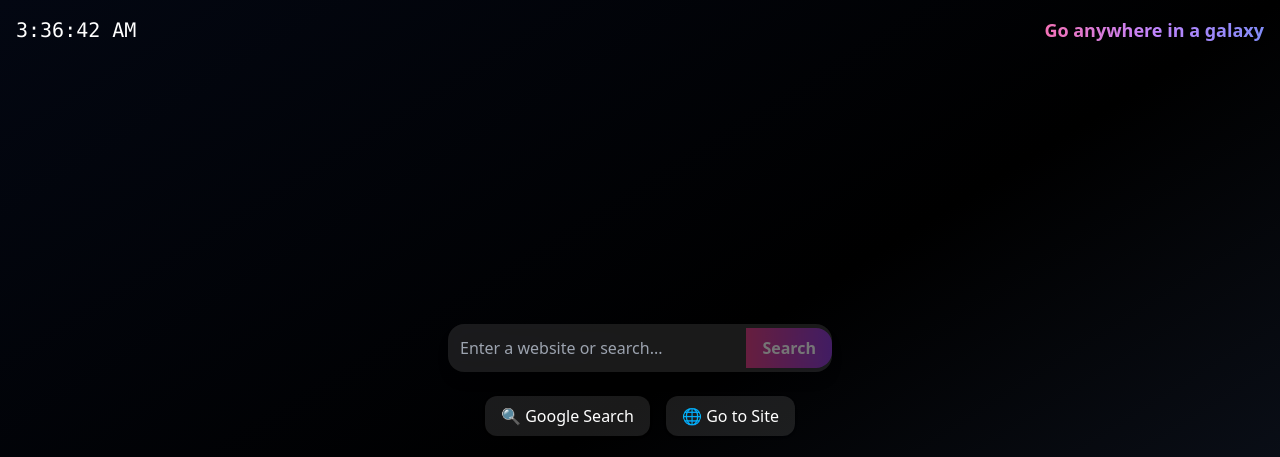
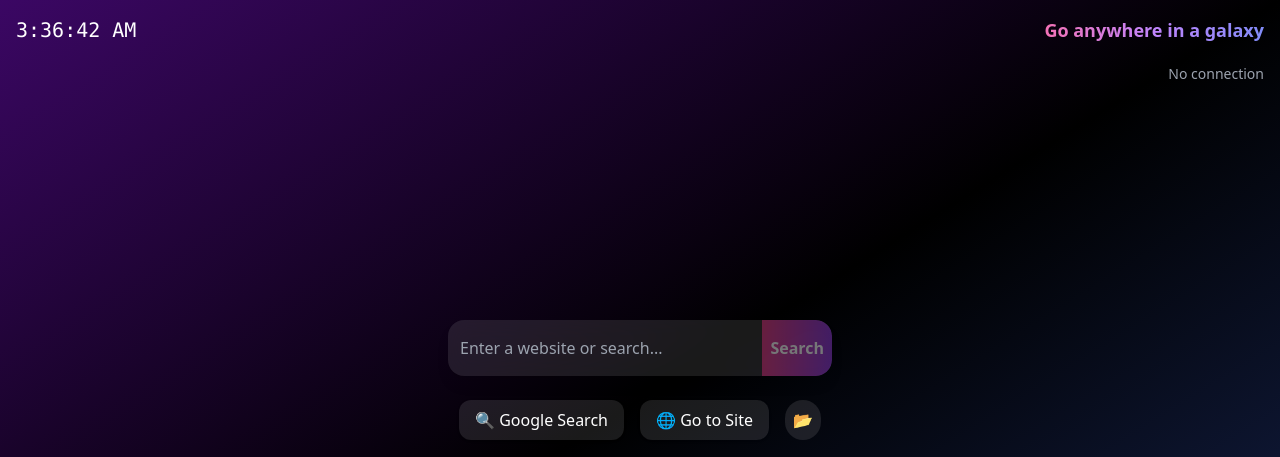
Before and after one commit to skiibiidee/search, a plain HTML site: page index.html in a window 1280 px wide. Shown: the top 457 px of the page. Drawn offline with nearby package versions, Linux system fonts and the light colour scheme; no server answers.

Commit message:
Update index.html

```diff
--- a/index.html
+++ b/index.html
@@ -3,15 +3,22 @@
 <head>
   <meta charset="UTF-8" />
   <meta name="viewport" content="width=device-width, initial-scale=1.0" />
-  <title>Sleek Search</title>
+  <title>Search</title>
   <script src="https://cdn.tailwindcss.com"></script>
 </head>
-<body class="h-screen w-screen bg-gradient-to-br from-gray-950 via-black to-gray-900 text-white flex flex-col">
+<body class="h-screen w-screen bg-gradient-to-br from-purple-950 via-black to-blue-950 text-white flex flex-col">
   <!-- Header -->
   <header class="flex justify-between items-center p-4">
     <div id="time" class="text-xl font-mono"></div>
     <div id="greeting" class="text-lg font-semibold"></div>
   </header>
+
+  <!-- Ping Info -->
+  <div id="systemInfo" class="absolute top-16 right-4 text-sm text-gray-400">
+    <span id="ping">Ping: ...</span>
+
+  </div>
+
 
   <!-- Main -->
   <main class="flex flex-col items-center justify-center flex-grow space-y-6">
@@ -25,7 +32,7 @@
       />
       <button
         id="searchBtn"
-        class="px-4 py-2 bg-gradient-to-r from-pink-600 to-purple-700 font-bold disabled:opacity-40 disabled:cursor-not-allowed transition-all rounded-r-2xl"
+        class="px-2 py-4 bg-gradient-to-r from-pink-600 to-purple-700 font-bold disabled:opacity-40 disabled:cursor-not-allowed transition-all rounded-r-2xl"
         disabled
       >
         Search
@@ -40,6 +47,10 @@
       <button id="goToSiteBtn" class="px-4 py-2 rounded-xl bg-white/10 hover:bg-white/20 transition shadow">
         🌐 Go to Site
       </button>
+      <button id="fileLoaderBtn" class="p-2 rounded-full bg-white/10 hover:bg-white/20 transition" title="Open HTML File">
+        📂
+      </button>
+      <input type="file" id="fileInput" accept=".html" class="hidden">
     </div>
 
     <!-- Quick links -->
@@ -73,7 +84,7 @@
   </div>
 
   <script>
-    // Update time
+    // ===== Time =====
     function updateTime() {
       const now = new Date();
       document.getElementById("time").textContent = now.toLocaleTimeString();
@@ -81,7 +92,7 @@
     setInterval(updateTime, 1000);
     updateTime();
 
-    // Greeting from localStorage
+    // ===== Greeting =====
     const greeting = document.getElementById("greeting");
     if (localStorage.getItem("anyname")) {
       greeting.textContent = "Welcome back!";
@@ -90,7 +101,7 @@
       localStorage.setItem("anyname", "true");
     }
 
-    // Search logic
+    // ===== Search Logic =====
     const searchInput = document.getElementById("searchInput");
     const searchBtn = document.getElementById("searchBtn");
     const searchGoogleBtn = document.getElementById("searchGoogleBtn");
@@ -100,7 +111,7 @@
       searchBtn.disabled = !searchInput.value.trim();
     });
 
-    // Normal search button (if looks like a query)
+    // Smart search button (Google if not URL)
     searchBtn.addEventListener("click", () => {
       let url = searchInput.value.trim();
       if (!url.startsWith("http")) url = "https://www.google.com/search?q=" + encodeURIComponent(url);
@@ -115,7 +126,7 @@
       }
     });
 
-    // Go to site (force https:// if missing)
+    // Force Go to Site
     goToSiteBtn.addEventListener("click", () => {
       let url = searchInput.value.trim();
       if (!url) return;
@@ -125,12 +136,39 @@
       goToSite(url);
     });
 
-    // Loading + redirect
+    // ===== Loading + Redirect =====
     function goToSite(url) {
       const loading = document.getElementById("loadingScreen");
       loading.classList.remove("hidden");
       setTimeout(() => { window.location.href = url; }, 500);
     }
+
+    // ===== Ping Test =====
+    async function checkPing() {
+      const start = performance.now();
+      try {
+        await fetch("https://www.google.com/generate_204", { mode: "no-cors" });
+        const ms = Math.round(performance.now() - start);
+        document.getElementById('ping').textContent = "Ping: " + ms + " ms";
+      } catch {
+        document.getElementById('ping').textContent = "No connection";
+      }
+    }
+    setInterval(checkPing, 5000);
+    checkPing();
+    const fileBtn = document.getElementById('fileLoaderBtn');
+    const fileInput = document.getElementById('fileInput');
+    fileBtn.addEventListener('click', () => fileInput.click());
+    fileInput.addEventListener('change', (e) => {
+      const file = e.target.files[0];
+      if (!file) return;
+      const reader = new FileReader();
+      reader.onload = (ev) => {
+        const newWin = window.open();
+        newWin.document.write(ev.target.result);
+      };
+      reader.readAsText(file);
+    });
   </script>
 </body>
 </html>
```
